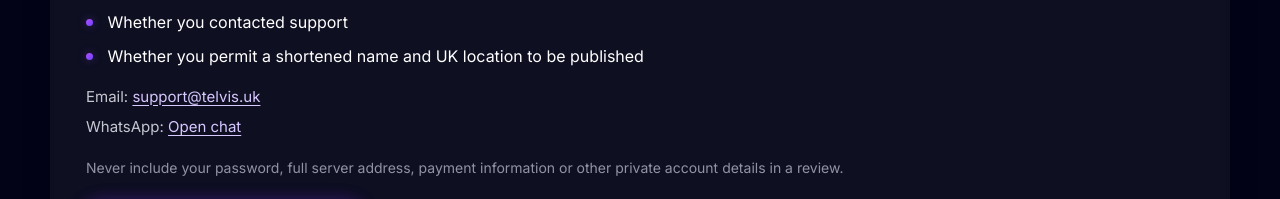
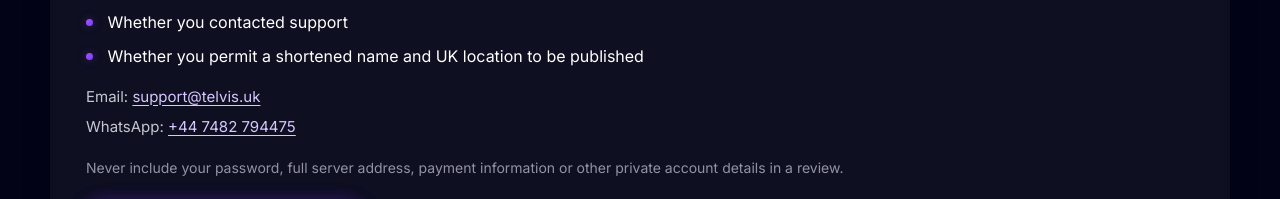
Before and after one commit to saimsultan380/brilltv.uk, a Next.js app: page /reviews in a window 1280 px wide. Shown: the part 4364-4563 px from the top of the page. Built offline with nearby package versions, Linux system fonts and the light colour scheme.

Commit message:
first commit

```diff
--- a/app/globals.css
+++ b/app/globals.css
@@ -699,6 +699,12 @@ a {
 
 .telvis-guide-support-cta {
   margin-top: 20px;
+  grid-template-columns: 1fr;
+  max-width: none;
+}
+
+.telvis-guide-support-cta .telvis-cta-primary {
+  width: 100%;
 }
 
 @media (min-width: 768px) {
--- a/components/contact/ContactOptions.tsx
+++ b/components/contact/ContactOptions.tsx
@@ -32,7 +32,7 @@ export function ContactOptions() {
             <CardRevealPart as="p" className="telvis-contact-detail">
               WhatsApp:{" "}
               <a href={supportConfig.whatsappUrl} target="_blank" rel="noopener noreferrer">
-                Open chat
+                {supportConfig.whatsapp}
               </a>
             </CardRevealPart>
             <CardRevealPart>
--- a/components/contact/ContactSchema.tsx
+++ b/components/contact/ContactSchema.tsx
@@ -45,6 +45,7 @@ export function ContactSchema() {
             "@type": "ContactPoint",
             contactType: "customer support",
             email: supportConfig.email,
+            telephone: supportConfig.whatsapp,
             url: supportConfig.whatsappUrl,
             availableLanguage: ["English"],
             areaServed: "GB",
--- a/components/reviews/ReviewsSubmit.tsx
+++ b/components/reviews/ReviewsSubmit.tsx
@@ -47,7 +47,7 @@ export function ReviewsSubmit() {
                   target="_blank"
                   rel="noopener noreferrer"
                 >
-                  Open chat
+                  {supportConfig.whatsapp}
                 </a>
               </p>
             </div>
--- a/lib/site.ts
+++ b/lib/site.ts
@@ -20,7 +20,8 @@ export const routes = {
 
 export const supportConfig = {
   email: "support@telvis.uk",
-  whatsappUrl: "https://wa.me/440000000000",
+  whatsapp: "+44 7482 794475",
+  whatsappUrl: "https://wa.me/447482794475",
   downloaderCode: "TELVIS",
 } as const;
 
```
